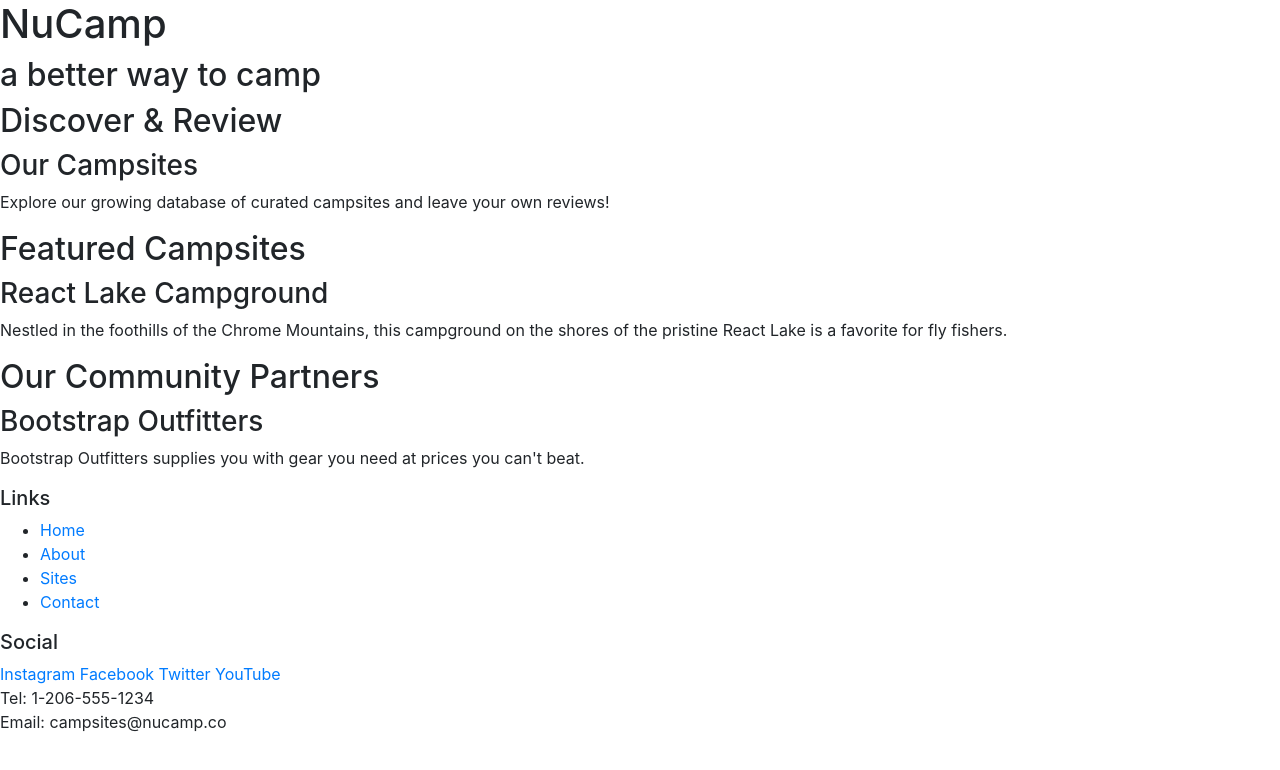
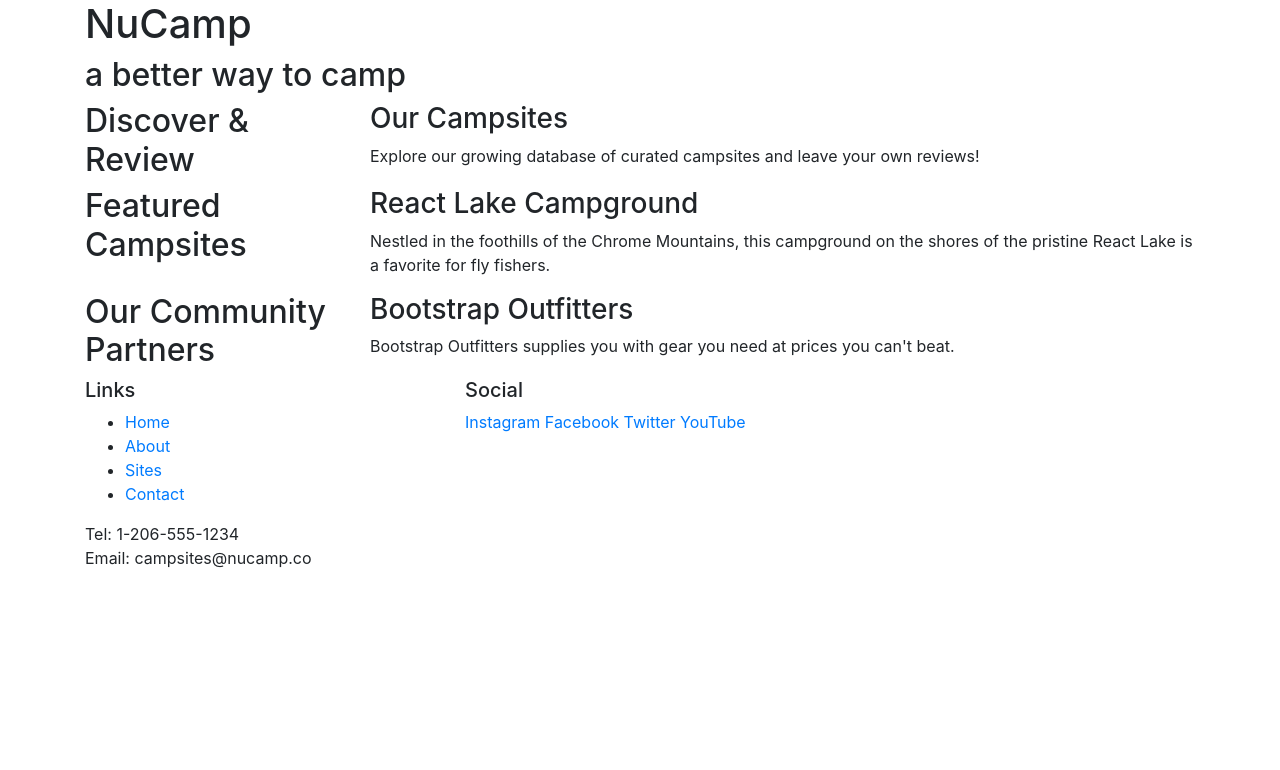
Before and after one commit to Csaintg/git-test, a website: page index.html in a window 1280 px wide. Drawn offline with nearby package versions, Linux system fonts and the light colour scheme.

Commit message:
first commit

```diff
--- a/index.html
+++ b/index.html
@@ -15,33 +15,54 @@
 <body>
 
     <header>
-        <div>
+        <div class="container">
+            <div class="row">
+                <div class="col">
                     <h1>NuCamp</h1>
                     <h2>a better way to camp</h2>
                 </div>
+            </div>
+        </div>
+
     </header>
 
-    <div>
+    <div class= "container">
+        <div class= "row">
+            <div class= "col-sm-4 order sm last col-md-3">
                 <h2>Discover & Review</h2>
+            </div>
+            <div class= "col">
                 <h3>Our Campsites</h3>
                 <p>Explore our growing database of curated campsites and leave your own reviews!</p>
             </div>
+        </div>
 
-    <div>
+        <div class ="row">
+            <div class= "col-sm-4 col-md-3">
                 <h2>Featured Campsites</h2>
+            </div>
+            <div class= "col">
                 <h3>React Lake Campground</h3>
                 <p>Nestled in the foothills of the Chrome Mountains, this campground on the shores of the pristine React Lake is
                 a favorite for fly fishers.</p>
             </div>
+        </div>
 
-    <div>
+        <div class ="row">
+            <div class= "col-sm-4 order sm last col-md-3">
                 <h2>Our Community Partners</h2>
+            </div>
+            <div class= "col">
                 <h3>Bootstrap Outfitters</h3>
                 <p>Bootstrap Outfitters supplies you with gear you need at prices you can't beat.</p>
             </div>
+        </div>
+    </div>
 
     <footer>
-        <div>
+    <div class= "container">
+        <div class= "row">
+            <div class= "col-4 col sm-2">
                 <h5>Links</h5>
                 <ul>
                     <li><a href="#">Home</a></li>
@@ -50,14 +71,15 @@
                     <li><a href="#">Contact</a></li>
                 </ul>
             </div>
-        <div>
+
+        <div class= "col-6 col sm-5">
             <h5>Social</h5>
             <a href="http://instagram.com/">Instagram</a>
             <a href="http://facebook.com/">Facebook</a>
             <a href="http://twitter.com/">Twitter</a>
             <a href="http://youtube.com/">YouTube</a>
         </div>
-        <div>
+        <div class= "col sm-4">
             Tel: 1-206-555-1234<br />
             Email: campsites@nucamp.co
         </div>
```
Lines whose indentation alone changed are shown as unchanged.
